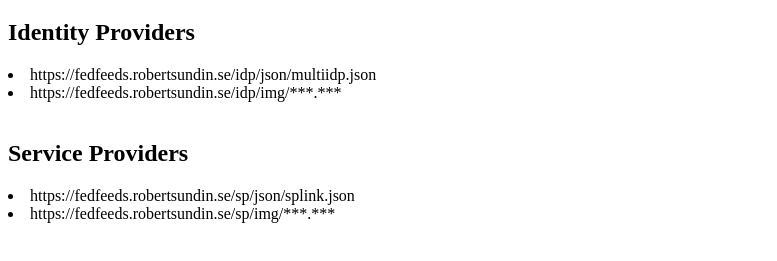
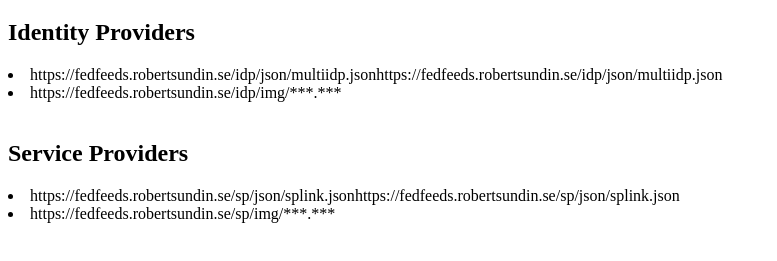
Before and after one commit to rob1sun/fedfeeds, a plain HTML site: page index.html in a window 1280 px wide. Shown: the part 61-322 px from the top of the page, without its empty margins (0-777 px from the left). Drawn offline with Linux system fonts and the light colour scheme.

Commit message:
Update index.html

```diff
--- a/index.html
+++ b/index.html
@@ -6,10 +6,10 @@
 <body>
   <h1>Innehåll på subdomänen fedfeeds<br></h1>
   <h2>Identity Providers</h2>
-  <li>https://fedfeeds.robertsundin.se/idp/json/multiidp.json</li>
+  <li><a>https://fedfeeds.robertsundin.se/idp/json/multiidp.json</a>https://fedfeeds.robertsundin.se/idp/json/multiidp.json</li>
   <li>https://fedfeeds.robertsundin.se/idp/img/***.***</li>
   <br>
   <h2>Service Providers</h2>
-    <li>https://fedfeeds.robertsundin.se/sp/json/splink.json</li>
+  <li><a>https://fedfeeds.robertsundin.se/sp/json/splink.json</a>https://fedfeeds.robertsundin.se/sp/json/splink.json</li>
     <li>https://fedfeeds.robertsundin.se/sp/img/***.***
 </body>
```
